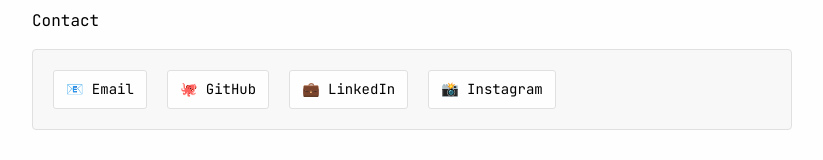
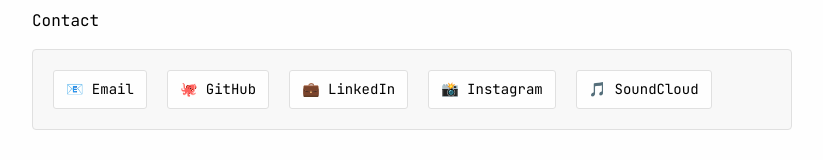
Before and after one commit to fredherbertcode/fred-herbert-projects, a plain HTML site: page index.html in a window 1280 px wide. Shown: the part 370-530 px from the top of the page, without its empty margins (228-1051 px from the left). Drawn offline with Linux system fonts and the light colour scheme.

Commit message:
Add SoundCloud link to Meridian track

```diff
--- a/index.html
+++ b/index.html
@@ -199,6 +199,7 @@
                     <a href="https://github.com/fredherbertcode" target="_blank">🐙 GitHub</a>
                     <a href="https://www.linkedin.com/in/fred-herbert/" target="_blank">💼 LinkedIn</a>
                     <a href="https://instagram.com/fredherbert17" target="_blank">📸 Instagram</a>
+                    <a href="https://soundcloud.com/herbertf/meridian" target="_blank">🎵 SoundCloud</a>
                 </div>
             </div>
         </div>
```
